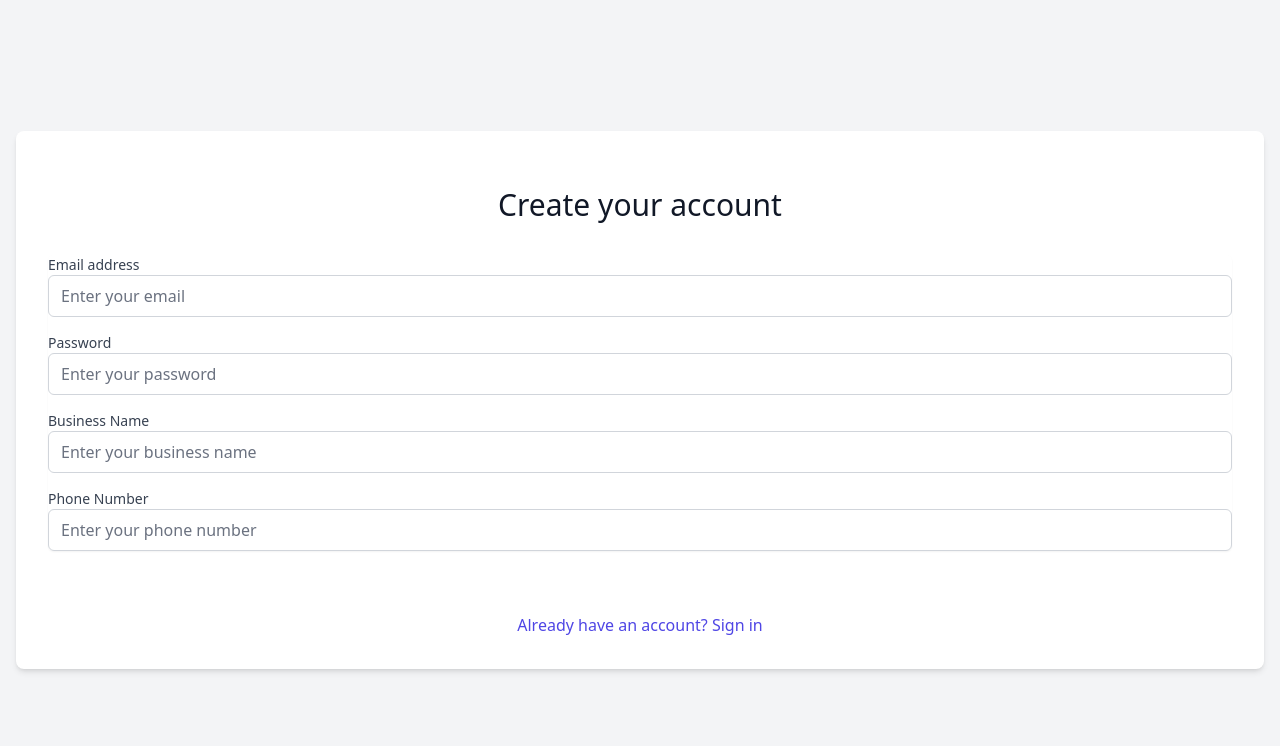
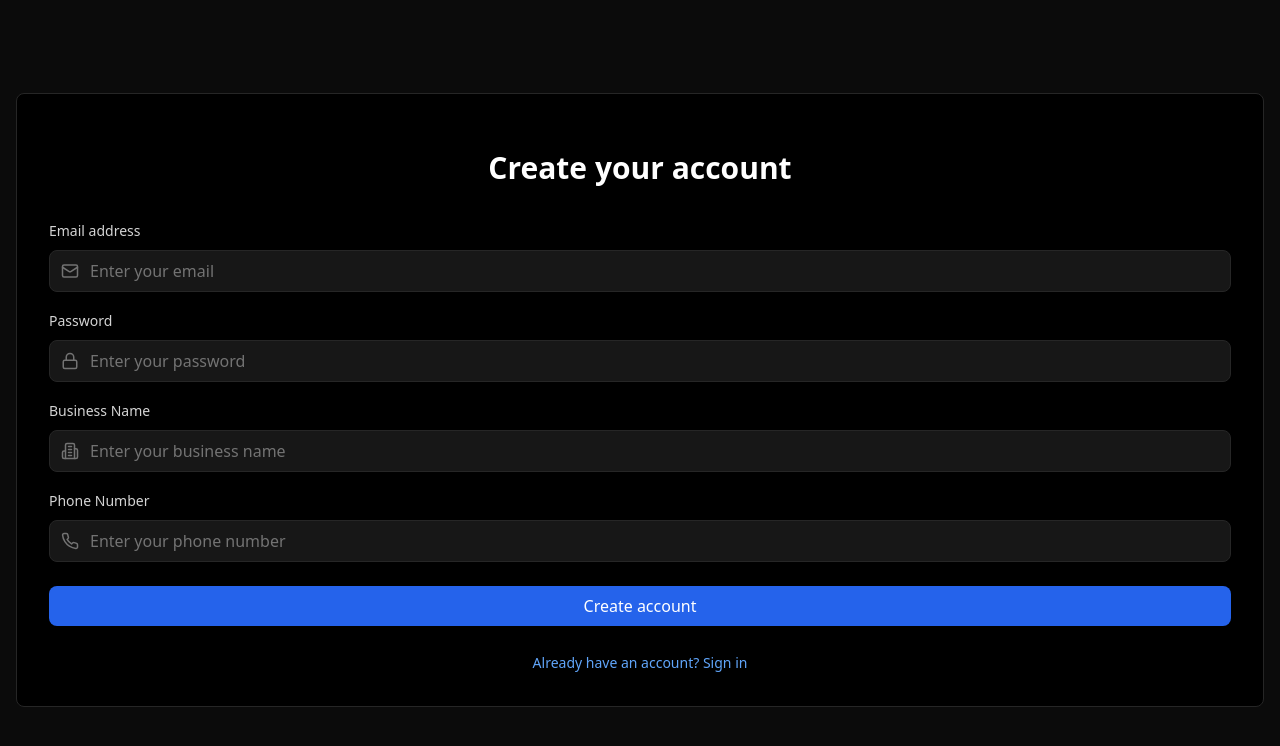
Before and after one commit to Dljdd/Darkstore_Dylan_10, a Next.js app in the folder DarkStore next app/: page /signup in a window 1280 px wide. Shown: the top 746 px of the page. Built offline with nearby package versions, Linux system fonts and the light colour scheme; no server answers.

Commit message:
signup and signin page theme changed and logout button added

```diff
--- a/DarkStore next app/components/auth/SignInForm.js
+++ b/DarkStore next app/components/auth/SignInForm.js
@@ -5,6 +5,7 @@ import { signInWithEmailAndPassword } from 'firebase/auth';
 import { auth } from '../../firebase';
 import { useRouter } from 'next/navigation';
 import Link from 'next/link';
+import { Mail, Lock } from 'lucide-react';
 
 export default function SignInForm() {
   const router = useRouter();
@@ -72,49 +73,55 @@ export default function SignInForm() {
   };
 
   return (
-    <div className="auth-page flex items-center justify-center py-12 px-4 sm:px-6 lg:px-8">
-      <div className="max-w-md w-full space-y-8 bg-white p-8 rounded-lg shadow-md">
+    <div className="min-h-screen flex items-center justify-center bg-black/95 p-4">
+      <div className="w-full max-w-md space-y-8 bg-black border border-neutral-800 p-8 rounded-lg">
         <div>
-          <h2 className="mt-6 text-center text-3xl font-extrabold text-gray-900">
+          <h2 className="mt-6 text-center text-3xl font-bold text-white">
             Sign in to DarkStore
           </h2>
         </div>
         <form className="mt-8 space-y-6" onSubmit={handleSubmit}>
           {error && (
-            <div className="bg-red-100 border border-red-400 text-red-700 px-4 py-3 rounded relative" role="alert">
+            <div className="bg-red-900/50 border border-red-800 text-red-200 px-4 py-3 rounded-lg" role="alert">
               <span className="block sm:inline">{error}</span>
             </div>
           )}
-          <div className="rounded-md shadow-sm space-y-4">
-            <div>
-              <label htmlFor="email" className="auth-label block text-sm font-medium mb-1">
+          <div className="rounded-md space-y-4">
+            <div className="space-y-2">
+              <label htmlFor="email" className="text-sm font-medium text-neutral-300">
                 Email address
               </label>
+              <div className="relative">
+                <Mail className="absolute left-3 top-1/2 transform -translate-y-1/2 text-neutral-500" size={18} />
                 <input
                   id="email"
                   name="email"
                   type="email"
                   required
-                className="auth-input appearance-none relative block w-full px-3 py-2 border border-gray-300 placeholder-gray-500 text-gray-900 rounded-md focus:outline-none focus:ring-indigo-500 focus:border-indigo-500 focus:z-10 sm:text-sm"
+                  className="pl-10 w-full bg-neutral-900 border border-neutral-800 text-white placeholder-neutral-500 rounded-lg focus:ring-2 focus:ring-blue-600 focus:border-transparent transition-all duration-300 py-2"
                   placeholder="Enter your email"
                   value={formData.email}
                   onChange={handleChange}
                 />
               </div>
-            <div>
-              <label htmlFor="password" className="auth-label block text-sm font-medium mb-1">
+            </div>
+            <div className="space-y-2">
+              <label htmlFor="password" className="text-sm font-medium text-neutral-300">
                 Password
               </label>
+              <div className="relative">
+                <Lock className="absolute left-3 top-1/2 transform -translate-y-1/2 text-neutral-500" size={18} />
                 <input
                   id="password"
                   name="password"
                   type="password"
                   required
-                className="auth-input appearance-none relative block w-full px-3 py-2 border border-gray-300 placeholder-gray-500 text-gray-900 rounded-md focus:outline-none focus:ring-indigo-500 focus:border-indigo-500 focus:z-10 sm:text-sm"
+                  className="pl-10 w-full bg-neutral-900 border border-neutral-800 text-white placeholder-neutral-500 rounded-lg focus:ring-2 focus:ring-blue-600 focus:border-transparent transition-all duration-300 py-2"
                   placeholder="Enter your password"
                   value={formData.password}
                   onChange={handleChange}
                 />
+              </div>
             </div>
           </div>
 
@@ -122,18 +129,21 @@ export default function SignInForm() {
             <button
               type="submit"
               disabled={isLoading}
-              className="group relative w-full flex justify-center py-2 px-4 border border-transparent text-sm font-medium rounded-md text-white bg-indigo-600 hover:bg-indigo-700 focus:outline-none focus:ring-2 focus:ring-offset-2 focus:ring-indigo-500 disabled:opacity-50 disabled:cursor-not-allowed"
+              className="w-full bg-blue-600 hover:bg-blue-700 text-white transition-colors duration-300 py-2 px-4 rounded-lg flex items-center justify-center gap-2"
             >
               {isLoading ? 'Signing in...' : 'Sign in'}
             </button>
           </div>
-        </form>
 
           <div className="text-center">
-          <Link href="/signup" className="auth-link font-medium hover:text-indigo-500">
-            Don&apos;t have an account? Sign up
+            <Link
+              href="/signup"
+              className="auth-link text-blue-400 hover:text-blue-300 text-sm transition-colors duration-300"
+            >
+              Don't have an account? Sign up
             </Link>
           </div>
+        </form>
       </div>
     </div>
   );
--- a/DarkStore next app/components/auth/SignUpForm.js
+++ b/DarkStore next app/components/auth/SignUpForm.js
@@ -6,6 +6,7 @@ import { auth } from '../../firebase';
 import { getDatabase, ref, set } from 'firebase/database';
 import { useRouter } from 'next/navigation';
 import Link from 'next/link';
+import { Mail, Lock, Building2, Phone } from 'lucide-react';
 
 export default function SignUpForm() {
   const router = useRouter();
@@ -90,79 +91,94 @@ export default function SignUpForm() {
   };
 
   return (
-    <div className="auth-page flex items-center justify-center py-12 px-4 sm:px-6 lg:px-8">
-      <div className="max-w-md w-full space-y-8 bg-white p-8 rounded-lg shadow-md">
+    <div className="min-h-screen flex items-center justify-center bg-black/95 p-4">
+      <div className="w-full max-w-md space-y-8 bg-black border border-neutral-800 p-8 rounded-lg">
         <div>
-          <h2 className="mt-6 text-center text-3xl font-extrabold text-gray-900">
+          <h2 className="mt-6 text-center text-3xl font-bold text-white">
             Create your account
           </h2>
         </div>
         <form className="mt-8 space-y-6" onSubmit={handleSubmit}>
           {error && (
-            <div className="bg-red-100 border border-red-400 text-red-700 px-4 py-3 rounded relative" role="alert">
+            <div className="bg-red-900/50 border border-red-800 text-red-200 px-4 py-3 rounded-lg" role="alert">
               <span className="block sm:inline">{error}</span>
             </div>
           )}
-          <div className="rounded-md shadow-sm space-y-4">
-            <div>
-              <label htmlFor="email" className="auth-label block text-sm font-medium mb-1">
+          <div className="rounded-md space-y-4">
+            <div className="space-y-2">
+              <label htmlFor="email" className="text-sm font-medium text-neutral-300">
                 Email address
               </label>
+              <div className="relative">
+                <Mail className="absolute left-3 top-1/2 transform -translate-y-1/2 text-neutral-500" size={18} />
                 <input
                   id="email"
                   name="email"
                   type="email"
                   required
-                className="auth-input appearance-none relative block w-full px-3 py-2 border border-gray-300 placeholder-gray-500 text-gray-900 rounded-md focus:outline-none focus:ring-indigo-500 focus:border-indigo-500 focus:z-10 sm:text-sm"
+                  className="pl-10 w-full bg-neutral-900 border border-neutral-800 text-white placeholder-neutral-500 rounded-lg focus:ring-2 focus:ring-blue-600 focus:border-transparent transition-all duration-300 py-2"
                   placeholder="Enter your email"
                   value={formData.email}
                   onChange={handleChange}
                 />
               </div>
-            <div>
-              <label htmlFor="password" className="auth-label block text-sm font-medium mb-1">
+            </div>
+
+            <div className="space-y-2">
+              <label htmlFor="password" className="text-sm font-medium text-neutral-300">
                 Password
               </label>
+              <div className="relative">
+                <Lock className="absolute left-3 top-1/2 transform -translate-y-1/2 text-neutral-500" size={18} />
                 <input
                   id="password"
                   name="password"
                   type="password"
                   required
-                className="auth-input appearance-none relative block w-full px-3 py-2 border border-gray-300 placeholder-gray-500 text-gray-900 rounded-md focus:outline-none focus:ring-indigo-500 focus:border-indigo-500 focus:z-10 sm:text-sm"
+                  className="pl-10 w-full bg-neutral-900 border border-neutral-800 text-white placeholder-neutral-500 rounded-lg focus:ring-2 focus:ring-blue-600 focus:border-transparent transition-all duration-300 py-2"
                   placeholder="Enter your password"
                   value={formData.password}
                   onChange={handleChange}
                 />
               </div>
-            <div>
-              <label htmlFor="businessName" className="auth-label block text-sm font-medium mb-1">
+            </div>
+
+            <div className="space-y-2">
+              <label htmlFor="businessName" className="text-sm font-medium text-neutral-300">
                 Business Name
               </label>
+              <div className="relative">
+                <Building2 className="absolute left-3 top-1/2 transform -translate-y-1/2 text-neutral-500" size={18} />
                 <input
                   id="businessName"
                   name="businessName"
                   type="text"
                   required
-                className="auth-input appearance-none relative block w-full px-3 py-2 border border-gray-300 placeholder-gray-500 text-gray-900 rounded-md focus:outline-none focus:ring-indigo-500 focus:border-indigo-500 focus:z-10 sm:text-sm"
+                  className="pl-10 w-full bg-neutral-900 border border-neutral-800 text-white placeholder-neutral-500 rounded-lg focus:ring-2 focus:ring-blue-600 focus:border-transparent transition-all duration-300 py-2"
                   placeholder="Enter your business name"
                   value={formData.businessName}
                   onChange={handleChange}
                 />
               </div>
-            <div>
-              <label htmlFor="phoneNumber" className="auth-label block text-sm font-medium mb-1">
+            </div>
+
+            <div className="space-y-2">
+              <label htmlFor="phoneNumber" className="text-sm font-medium text-neutral-300">
                 Phone Number
               </label>
+              <div className="relative">
+                <Phone className="absolute left-3 top-1/2 transform -translate-y-1/2 text-neutral-500" size={18} />
                 <input
                   id="phoneNumber"
                   name="phoneNumber"
                   type="tel"
                   required
-                className="auth-input appearance-none relative block w-full px-3 py-2 border border-gray-300 placeholder-gray-500 text-gray-900 rounded-md focus:outline-none focus:ring-indigo-500 focus:border-indigo-500 focus:z-10 sm:text-sm"
+                  className="pl-10 w-full bg-neutral-900 border border-neutral-800 text-white placeholder-neutral-500 rounded-lg focus:ring-2 focus:ring-blue-600 focus:border-transparent transition-all duration-300 py-2"
                   placeholder="Enter your phone number"
                   value={formData.phoneNumber}
                   onChange={handleChange}
                 />
+              </div>
             </div>
           </div>
 
@@ -170,18 +186,21 @@ export default function SignUpForm() {
             <button
               type="submit"
               disabled={isLoading}
-              className="group relative w-full flex justify-center py-2 px-4 border border-transparent text-sm font-medium rounded-md text-white bg-indigo-600 hover:bg-indigo-700 focus:outline-none focus:ring-2 focus:ring-offset-2 focus:ring-indigo-500 disabled:opacity-50 disabled:cursor-not-allowed"
+              className="w-full bg-blue-600 hover:bg-blue-700 text-white transition-colors duration-300 py-2 px-4 rounded-lg flex items-center justify-center gap-2"
             >
-              {isLoading ? 'Creating account...' : 'Sign up'}
+              {isLoading ? 'Creating account...' : 'Create account'}
             </button>
           </div>
-        </form>
 
           <div className="text-center">
-          <Link href="/signin" className="auth-link font-medium hover:text-indigo-500">
+            <Link
+              href="/signin"
+              className="text-blue-400 hover:text-blue-300 text-sm transition-colors duration-300"
+            >
               Already have an account? Sign in
             </Link>
           </div>
+        </form>
       </div>
     </div>
   );
```
Also changed, not shown: DarkStore next app/components/dashboardPages/MyDetails.tsx (+29 -30 lines), DarkStore next app/components/infobar/index.tsx (+40 -36 lines). Lines whose indentation alone changed are shown as unchanged.
